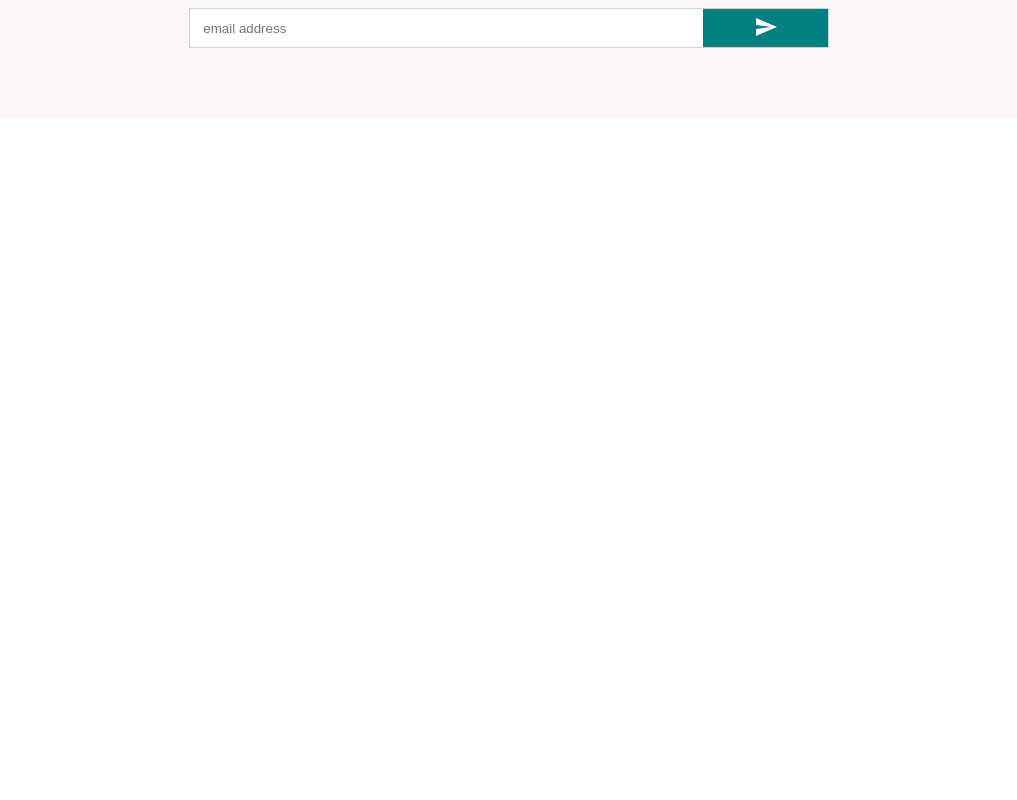
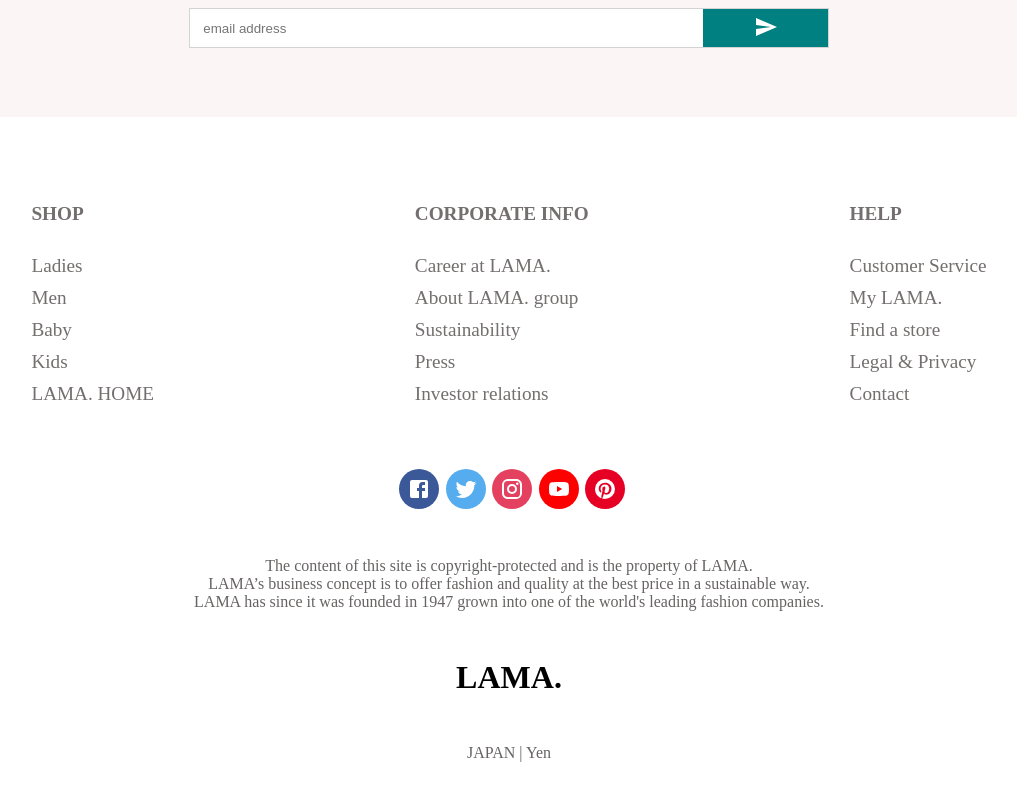
Before and after one commit to aditi-hinge/codesandbox-shopping-cart, a React (Create React App) app: page / in a window 1280 px wide. Shown: the part 2607-3407 px from the top of the page, without its empty margins (131-1148 px from the left). Before the commit the page ends 2724 px from the top, so only its background shows below. Built offline with nearby package versions, Linux system fonts and the light colour scheme.

Commit message:
Footer file completed

```diff
--- a/src/App.js
+++ b/src/App.js
@@ -5,6 +5,7 @@ import Slider from "./components/Slider";
 import Categories from "./components/Categories";
 import Products from "./components/Products";
 import Newsletter from "./components/Newsletter";
+import Footer from "./components/Footer";
 
 export default function App() {
   return (
@@ -16,6 +17,7 @@ export default function App() {
         <Categories />
         <Products />
         <Newsletter />
+        <Footer />
       </h1>
     </div>
   );
--- /dev/null
+++ b/src/components/CompanyInfo.js
@@ -0,0 +1,108 @@
+import styled from "styled-components";
+import {
+  Facebook,
+  Instagram,
+  Pinterest,
+  Twitter,
+  YouTube
+} from "@material-ui/icons";
+
+const Container = styled.div`
+  display: flex;
+  flex-direction: column;
+  justify-content: center;
+  align-items: center;
+`;
+
+const Logo = styled.div``;
+
+const Desc = styled.p`
+  color: #666362;
+  font-size: 1rem;
+  font-weight: 400;
+  margin: 3em 0px;
+  display: flex;
+  flex-direction: column;
+  justify-content: center;
+  align-items: center;
+`;
+
+const CountryInfo = styled.div`
+  color: #666362;
+  font-size: 1rem;
+  font-weight: 400;
+  margin: 3em 0px;
+`;
+
+const Country = styled.span`
+  display: inline-block;
+
+  &:hover {
+    text-decoration: underline;
+    cursor: pointer;
+  }
+`;
+
+const Socials = styled.div`
+  display: flex;
+`;
+
+const Icon = styled.div`
+  display: flex;
+  justify-content: center;
+  align-items: center;
+  background-color: #${(prop) => prop.color};
+  color: white;
+  display: flex;
+  height: 40px;
+  width: 40px;
+  border-radius: 50%;
+  margin-left: 0.2em;
+  cursor: pointer;
+
+  &:hover {
+    filter: brightness(130%);
+  }
+`;
+
+export default function CompanyInfo() {
+  return (
+    <Container>
+      <Socials>
+        <Icon color="3B5999">
+          <Facebook />
+        </Icon>
+        <Icon color="55ACEE">
+          <Twitter />
+        </Icon>
+        <Icon color="E4405F">
+          <Instagram />
+        </Icon>
+        <Icon color="FF0000">
+          <YouTube />
+        </Icon>
+        <Icon color="E60023">
+          <Pinterest />
+        </Icon>
+      </Socials>
+      <Desc>
+        <p>
+          The content of this site is copyright-protected and is the property of
+          LAMA.
+        </p>
+        <p>
+          LAMA’s business concept is to offer fashion and quality at the best
+          price in a sustainable way.
+        </p>
+        <p>
+          LAMA has since it was founded in 1947 grown into one of the world's
+          leading fashion companies.
+        </p>
+      </Desc>
+      <Logo>LAMA.</Logo>
+      <CountryInfo>
+        <Country>JAPAN</Country> | Yen
+      </CountryInfo>
+    </Container>
+  );
+}
--- a/src/components/Footer.js
+++ b/src/components/Footer.js
@@ -0,0 +1,33 @@
+import styled from "styled-components";
+import CompanyInfo from "./CompanyInfo";
+import ShopLinks from "./ShopLinks";
+
+const Container = styled.div`
+  /* display: flex; */
+  margin: 1em;
+`;
+
+// const Left = styled.div`
+//   flex: 1;
+//   display: flex;
+//   flex-direction: column;
+//   /* padding: 20px; */
+// `;
+
+// const Right = styled.div`
+//   flex: 1;
+// `;
+
+// const Center = styled.div`
+//   flex: 1;
+//   padding: 20px;
+// `;
+
+export default function Footer() {
+  return (
+    <Container>
+      <ShopLinks />
+      <CompanyInfo />
+    </Container>
+  );
+}
--- a/src/components/Newsletter.js
+++ b/src/components/Newsletter.js
@@ -46,8 +46,11 @@ const Button = styled.button`
 export default function Newsletter() {
   return (
     <Container>
-      <Title>Newsletter</Title>
-      <Description>Get timely updates from your favorite brands.</Description>
+      <Title>Join Our Newsletter</Title>
+      <Description>
+        Sign up now and be the first to know about exclusive offers, latest
+        fashion news & style tips!
+      </Description>
       <InputContainer>
         <Input placeholder="email address" />
         <Button>
--- /dev/null
+++ b/src/components/ShopLinks.js
@@ -0,0 +1,77 @@
+import styled from "styled-components";
+
+const Container = styled.div`
+  display: flex;
+  justify-content: space-around;
+  align-items: center;
+  height: 10em;
+`;
+const Section = styled.div`
+  margin: 1em;
+  display: block;
+`;
+
+const Title = styled.p`
+  margin-bottom: 30px;
+  font-size: 1.2rem;
+  white-space: nowrap;
+  color: #736F6E;
+`;
+
+const List = styled.div`
+  margin: 0;
+  padding: 0;
+  height: 100%;
+`;
+
+const ListItem = styled.div`
+  width: 50%;
+  margin-bottom: 10px;
+  font-size: 1.2rem;
+  font-weight: 400;
+  white-space: nowrap;
+  color: #736F6E;
+
+  &:hover {
+    text-decoration: underline;
+    cursor: pointer;
+    color: #666362;
+  }
+`;
+
+export default function ShopLinks() {
+  return (
+    <Container>
+      <Section>
+        <Title>SHOP</Title>
+        <List>
+          <ListItem>Ladies</ListItem>
+          <ListItem>Men</ListItem>
+          <ListItem>Baby</ListItem>
+          <ListItem>Kids</ListItem>
+          <ListItem>LAMA. HOME</ListItem>
+        </List>
+      </Section>
+      <Section>
+        <Title>CORPORATE INFO</Title>
+        <List>
+          <ListItem>Career at LAMA.</ListItem>
+          <ListItem>About LAMA. group</ListItem>
+          <ListItem>Sustainability</ListItem>
+          <ListItem>Press</ListItem>
+          <ListItem>Investor relations</ListItem>
+        </List>
+      </Section>
+      <Section>
+        <Title>HELP</Title>
+        <List>
+          <ListItem>Customer Service</ListItem>
+          <ListItem>My LAMA.</ListItem>
+          <ListItem>Find a store</ListItem>
+          <ListItem>Legal & Privacy</ListItem>
+          <ListItem>Contact</ListItem>
+        </List>
+      </Section>
+    </Container>
+  );
+}
--- /dev/null
+++ b/src/components/Vouchers.js
@@ -0,0 +1,3 @@
+// import styled from "styled-components";
+
+// export default function Vouchers() {}
```
